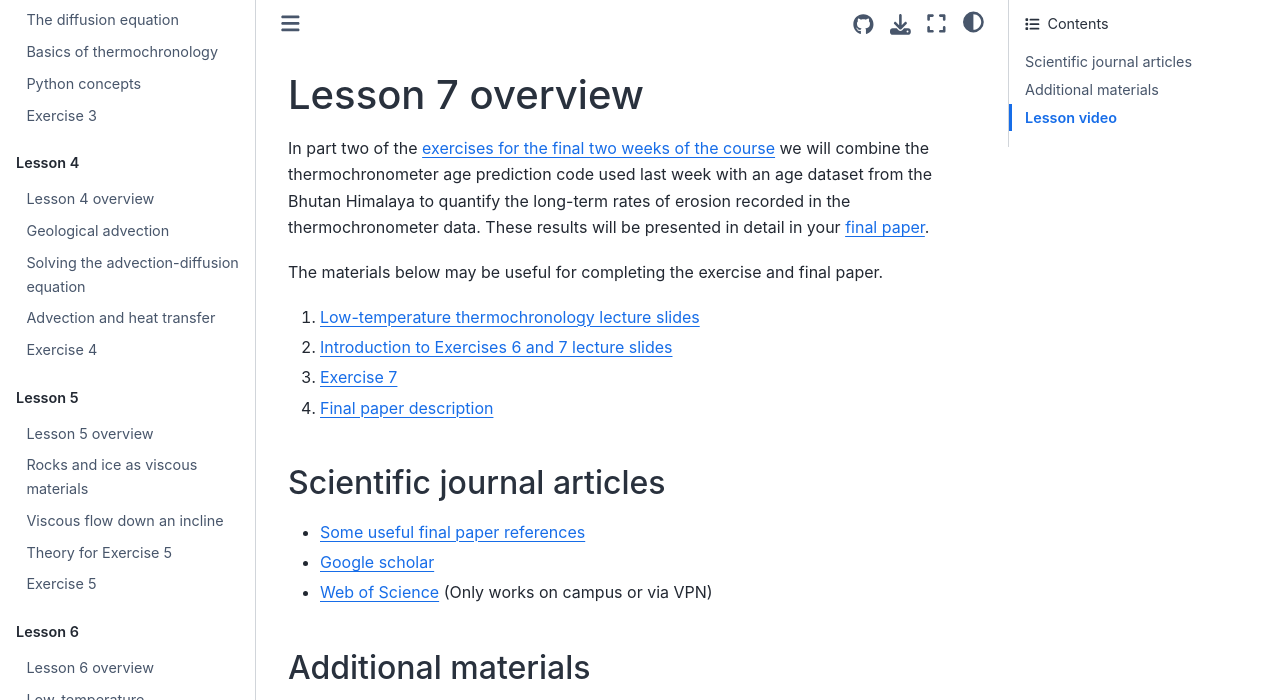
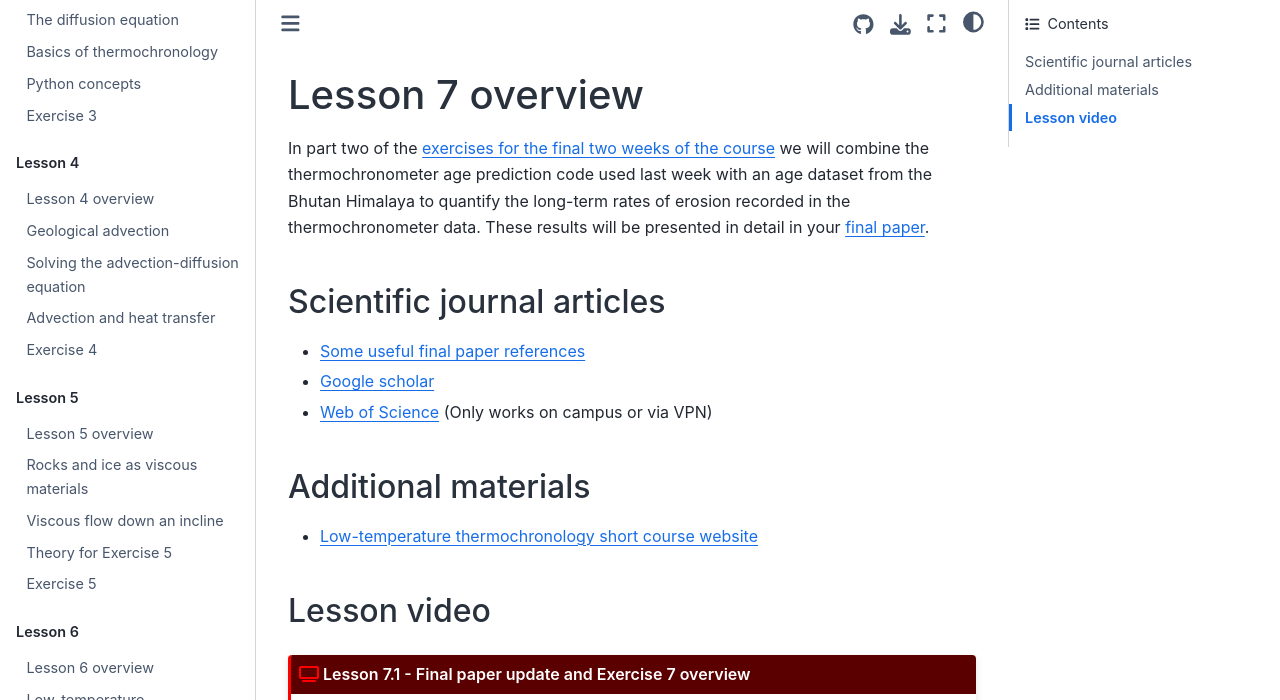
Before and after one commit to IntroQG/site, a Sphinx documentation site: the page built from source/lessons/L7/overview.rst, in a window 1280 px wide and 1259 px high. Shown: the top 700 px of the window. Built offline with Sphinx 7.4.7 and the Sphinx Book theme 1.1.4, drawn with Linux system fonts in a browser that asks for light colours; some of the changed text lies outside the part shown; grey boxes are pictures that could not be loaded.

Commit message:
Add L7 video

```diff
--- a/source/lessons/L7/overview.rst
+++ b/source/lessons/L7/overview.rst
@@ -3,13 +3,6 @@
 
 In part two of the :doc:`exercises for the final two weeks of the course <../L6/intro-to-exercises>` we will combine the thermochronometer age prediction code used last week with an age dataset from the Bhutan Himalaya to quantify the long-term rates of erosion recorded in the thermochronometer data.
 These results will be presented in detail in your :doc:`final paper <../../final-paper/final-report>`\ .
-
-The materials below may be useful for completing the exercise and final paper.
-
-1. :doc:`Low-temperature thermochronology lecture slides <../L6/low-t-thermochron>`
-2. :doc:`Introduction to Exercises 6 and 7 lecture slides <../L6/intro-to-exercises>`
-3. :doc:`Exercise 7 <exercise-7>`
-4. :doc:`Final paper description <../../final-paper/final-report>`
 
 Scientific journal articles
 ---------------------------
@@ -35,12 +28,9 @@
 Lesson video
 ------------
 
-The lesson video will be posted after class.
+.. admonition:: Lesson 7.1 - Final paper update and Exercise 7 overview
+    :class: admonition-youtube
 
-..
-    .. admonition:: Lesson 7.1 - Overview of Exercise 7, course wrap-up
+    ..  youtube:: -zPDFRBD73o
 
-        .. raw:: html
-
-            <iframe width="560" height="315" src="https://www.youtube.com/embed/-GbmP3jGnEk" title="YouTube video player" frameborder="0" allow="accelerometer; autoplay; clipboard-write; encrypted-media; gyroscope; picture-in-picture" allowfullscreen></iframe>
-            <p>Dave Whipp, University of Helsinki <a href="https://www.youtube.com/channel/UClNYqKkR-lRWyn7jes0Khcw">@ Quantitative Geology channel on Youtube</a>.</p>
+    Dave Whipp, University of Helsinki @ `Quantitative Geology channel on Youtube <https://www.youtube.com/channel/UClNYqKkR-lRWyn7jes0Khcw>`_.
```
